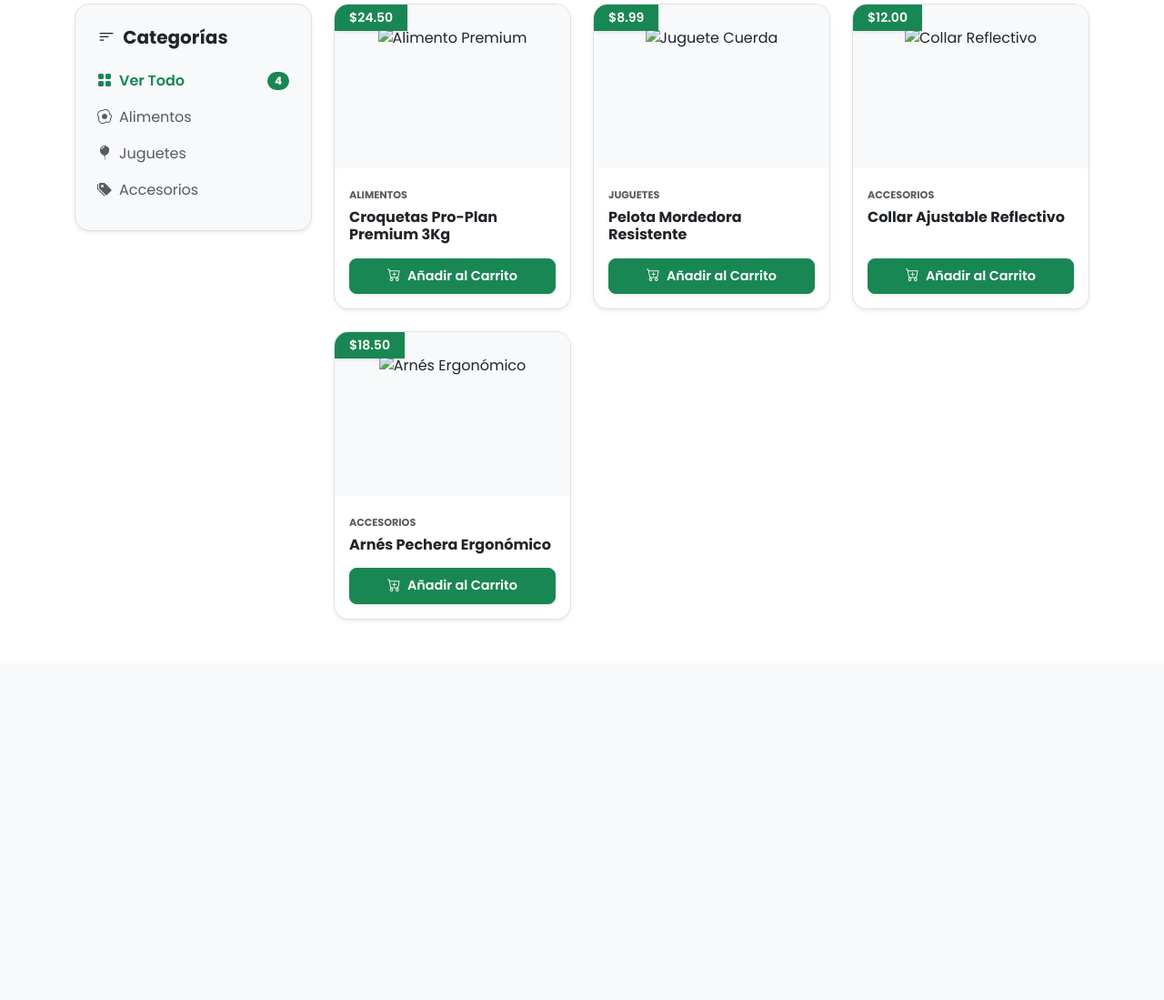
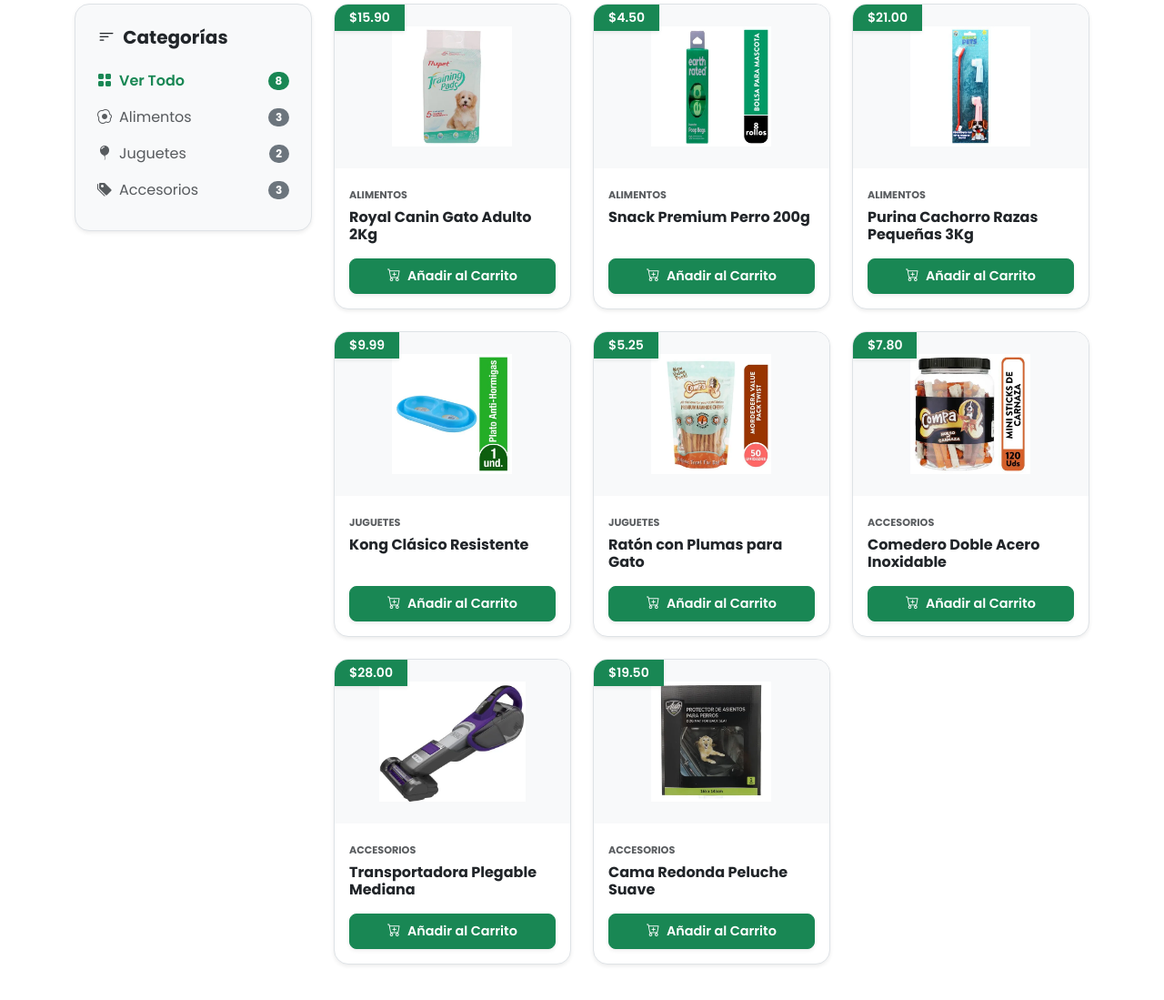
Before and after one commit to adonnis98/ISTLC, a plain HTML site: page Huellitas Felices/petshop.html in a window 1280 px wide. Shown: the part 459-1558 px from the top of the page at 91% size. Before the commit the page ends 1188 px from the top, so only its background shows below. Drawn offline with nearby package versions, Linux system fonts and the light colour scheme; some packages are replaced by stand-ins of ours; a script that the page names is missing.

Commit message:
Proyecto terminado

```diff
--- a/Huellitas Felices/petshop.html
+++ b/Huellitas Felices/petshop.html
@@ -65,19 +65,22 @@
                             <button data-categoria="todos"
                                 class="btn-categoria list-group-item list-group-item-action d-flex justify-content-between align-items-center bg-transparent border-0 py-2 px-0 active fw-semibold text-success">
                                 <span><i class="bi bi-grid-fill me-2"></i>Ver Todo</span>
-                                <span class="badge bg-success rounded-pill">4</span>
+                                <span class="badge bg-success rounded-pill">8</span>
                             </button>
                             <button data-categoria="Alimentos"
                                 class="btn-categoria list-group-item list-group-item-action d-flex justify-content-between align-items-center bg-transparent border-0 py-2 px-0 text-muted">
                                 <span><i class="bi bi-egg-fried me-2"></i>Alimentos</span>
+                                <span class="badge bg-secondary rounded-pill">3</span>
                             </button>
                             <button data-categoria="Juguetes"
                                 class="btn-categoria list-group-item list-group-item-action d-flex justify-content-between align-items-center bg-transparent border-0 py-2 px-0 text-muted">
                                 <span><i class="bi bi-balloon-fill me-2"></i>Juguetes</span>
+                                <span class="badge bg-secondary rounded-pill">2</span>
                             </button>
                             <button data-categoria="Accesorios"
                                 class="btn-categoria list-group-item list-group-item-action d-flex justify-content-between align-items-center bg-transparent border-0 py-2 px-0 text-muted">
                                 <span><i class="bi bi-tags-fill me-2"></i>Accesorios</span>
+                                <span class="badge bg-secondary rounded-pill">3</span>
                             </button>
                         </div>
                     </div>
@@ -89,19 +92,51 @@
                         <div class="col-12 col-sm-6 col-md-4" data-cat="Alimentos">
                             <div class="card h-100 border rounded-4 shadow-sm overflow-hidden card-producto">
                                 <div class="position-relative bg-light text-center py-4" style="height: 180px;">
-                                    <img src="Image/producto1.jpg" class="h-100 object-contain mx-auto"
-                                        alt="Alimento Premium">
-                                    <span
-                                        class="position-absolute top-0 start-0 bg-success text-white px-3 py-1 rounded-bottom-end-4 small fw-semibold shadow-sm">$24.50</span>
+                                    <img src="Image/Productos8.webp" class="h-100 object-contain mx-auto" alt="Alimento Gato">
+                                    <span class="position-absolute top-0 start-0 bg-success text-white px-3 py-1 rounded-bottom-end-4 small fw-semibold shadow-sm">$15.90</span>
                                 </div>
                                 <div class="card-body p-3 d-flex flex-column justify-content-between">
                                     <div>
-                                        <span class="text-uppercase tracking-wider text-muted extra-small fw-bold"
-                                            style="font-size:0.7rem;">Alimentos</span>
-                                        <h6 class="fw-bold text-dark mt-1 mb-2">Croquetas Pro-Plan Premium 3Kg</h6>
+                                        <span class="text-uppercase tracking-wider text-muted extra-small fw-bold" style="font-size:0.7rem;">Alimentos</span>
+                                        <h6 class="fw-bold text-dark mt-1 mb-2">Royal Canin Gato Adulto 2Kg</h6>
                                     </div>
-                                    <button class="btn btn-success w-100 btn-sm rounded-3 py-2 fw-semibold shadow-sm mt-2 btn-agregar-carrito"
-                                        data-nombre="Croquetas Pro-Plan Premium 3Kg" data-precio="24.50">
+                                    <button class="btn btn-success w-100 btn-sm rounded-3 py-2 fw-semibold shadow-sm mt-2 btn-agregar-carrito" data-nombre="Royal Canin Gato Adulto 2Kg" data-precio="15.90">
+                                        <i class="bi bi-cart-plus me-1"></i> Añadir al Carrito
+                                    </button>
+                                </div>
+                            </div>
+                        </div>
+
+                        <div class="col-12 col-sm-6 col-md-4" data-cat="Alimentos">
+                            <div class="card h-100 border rounded-4 shadow-sm overflow-hidden card-producto">
+                                <div class="position-relative bg-light text-center py-4" style="height: 180px;">
+                                    <img src="Image/Productos9.webp" class="h-100 object-contain mx-auto" alt="Snack Perro">
+                                    <span class="position-absolute top-0 start-0 bg-success text-white px-3 py-1 rounded-bottom-end-4 small fw-semibold shadow-sm">$4.50</span>
+                                </div>
+                                <div class="card-body p-3 d-flex flex-column justify-content-between">
+                                    <div>
+                                        <span class="text-uppercase tracking-wider text-muted extra-small fw-bold" style="font-size:0.7rem;">Alimentos</span>
+                                        <h6 class="fw-bold text-dark mt-1 mb-2">Snack Premium Perro 200g</h6>
+                                    </div>
+                                    <button class="btn btn-success w-100 btn-sm rounded-3 py-2 fw-semibold shadow-sm mt-2 btn-agregar-carrito" data-nombre="Snack Premium Perro 200g" data-precio="4.50">
+                                        <i class="bi bi-cart-plus me-1"></i> Añadir al Carrito
+                                    </button>
+                                </div>
+                            </div>
+                        </div>
+
+                        <div class="col-12 col-sm-6 col-md-4" data-cat="Alimentos">
+                            <div class="card h-100 border rounded-4 shadow-sm overflow-hidden card-producto">
+                                <div class="position-relative bg-light text-center py-4" style="height: 180px;">
+                                    <img src="Image/Productos10.webp" class="h-100 object-contain mx-auto" alt="Alimento Cachorro">
+                                    <span class="position-absolute top-0 start-0 bg-success text-white px-3 py-1 rounded-bottom-end-4 small fw-semibold shadow-sm">$21.00</span>
+                                </div>
+                                <div class="card-body p-3 d-flex flex-column justify-content-between">
+                                    <div>
+                                        <span class="text-uppercase tracking-wider text-muted extra-small fw-bold" style="font-size:0.7rem;">Alimentos</span>
+                                        <h6 class="fw-bold text-dark mt-1 mb-2">Purina Cachorro Razas Pequeñas 3Kg</h6>
+                                    </div>
+                                    <button class="btn btn-success w-100 btn-sm rounded-3 py-2 fw-semibold shadow-sm mt-2 btn-agregar-carrito" data-nombre="Purina Cachorro Razas Pequeñas 3Kg" data-precio="21.00">
                                         <i class="bi bi-cart-plus me-1"></i> Añadir al Carrito
                                     </button>
                                 </div>
@@ -111,19 +146,33 @@
                         <div class="col-12 col-sm-6 col-md-4" data-cat="Juguetes">
                             <div class="card h-100 border rounded-4 shadow-sm overflow-hidden card-producto">
                                 <div class="position-relative bg-light text-center py-4" style="height: 180px;">
-                                    <img src="Image/producto2.jpg" class="h-100 object-contain mx-auto"
-                                        alt="Juguete Cuerda">
-                                    <span
-                                        class="position-absolute top-0 start-0 bg-success text-white px-3 py-1 rounded-bottom-end-4 small fw-semibold shadow-sm">$8.99</span>
+                                    <img src="Image/Productos11.webp" class="h-100 object-contain mx-auto" alt="Juguete Kong">
+                                    <span class="position-absolute top-0 start-0 bg-success text-white px-3 py-1 rounded-bottom-end-4 small fw-semibold shadow-sm">$9.99</span>
                                 </div>
                                 <div class="card-body p-3 d-flex flex-column justify-content-between">
                                     <div>
-                                        <span class="text-uppercase tracking-wider text-muted extra-small fw-bold"
-                                            style="font-size:0.7rem;">Juguetes</span>
-                                        <h6 class="fw-bold text-dark mt-1 mb-2">Pelota Mordedora Resistente</h6>
+                                        <span class="text-uppercase tracking-wider text-muted extra-small fw-bold" style="font-size:0.7rem;">Juguetes</span>
+                                        <h6 class="fw-bold text-dark mt-1 mb-2">Kong Clásico Resistente</h6>
                                     </div>
-                                    <button class="btn btn-success w-100 btn-sm rounded-3 py-2 fw-semibold shadow-sm mt-2 btn-agregar-carrito"
-                                        data-nombre="Pelota Mordedora Resistente" data-precio="8.99">
+                                    <button class="btn btn-success w-100 btn-sm rounded-3 py-2 fw-semibold shadow-sm mt-2 btn-agregar-carrito" data-nombre="Kong Clásico Resistente" data-precio="9.99">
+                                        <i class="bi bi-cart-plus me-1"></i> Añadir al Carrito
+                                    </button>
+                                </div>
+                            </div>
+                        </div>
+
+                        <div class="col-12 col-sm-6 col-md-4" data-cat="Juguetes">
+                            <div class="card h-100 border rounded-4 shadow-sm overflow-hidden card-producto">
+                                <div class="position-relative bg-light text-center py-4" style="height: 180px;">
+                                    <img src="Image/Productos12.webp" class="h-100 object-contain mx-auto" alt="Raton Gato">
+                                    <span class="position-absolute top-0 start-0 bg-success text-white px-3 py-1 rounded-bottom-end-4 small fw-semibold shadow-sm">$5.25</span>
+                                </div>
+                                <div class="card-body p-3 d-flex flex-column justify-content-between">
+                                    <div>
+                                        <span class="text-uppercase tracking-wider text-muted extra-small fw-bold" style="font-size:0.7rem;">Juguetes</span>
+                                        <h6 class="fw-bold text-dark mt-1 mb-2">Ratón con Plumas para Gato</h6>
+                                    </div>
+                                    <button class="btn btn-success w-100 btn-sm rounded-3 py-2 fw-semibold shadow-sm mt-2 btn-agregar-carrito" data-nombre="Ratón con Plumas para Gato" data-precio="5.25">
                                         <i class="bi bi-cart-plus me-1"></i> Añadir al Carrito
                                     </button>
                                 </div>
@@ -133,19 +182,15 @@
                         <div class="col-12 col-sm-6 col-md-4" data-cat="Accesorios">
                             <div class="card h-100 border rounded-4 shadow-sm overflow-hidden card-producto">
                                 <div class="position-relative bg-light text-center py-4" style="height: 180px;">
-                                    <img src="Image/producto3.jpg" class="h-100 object-contain mx-auto"
-                                        alt="Collar Reflectivo">
-                                    <span
-                                        class="position-absolute top-0 start-0 bg-success text-white px-3 py-1 rounded-bottom-end-4 small fw-semibold shadow-sm">$12.00</span>
+                                    <img src="Image/Productos13.webp" class="h-100 object-contain mx-auto" alt="Comedero">
+                                    <span class="position-absolute top-0 start-0 bg-success text-white px-3 py-1 rounded-bottom-end-4 small fw-semibold shadow-sm">$7.80</span>
                                 </div>
                                 <div class="card-body p-3 d-flex flex-column justify-content-between">
                                     <div>
-                                        <span class="text-uppercase tracking-wider text-muted extra-small fw-bold"
-                                            style="font-size:0.7rem;">Accesorios</span>
-                                        <h6 class="fw-bold text-dark mt-1 mb-2">Collar Ajustable Reflectivo</h6>
+                                        <span class="text-uppercase tracking-wider text-muted extra-small fw-bold" style="font-size:0.7rem;">Accesorios</span>
+                                        <h6 class="fw-bold text-dark mt-1 mb-2">Comedero Doble Acero Inoxidable</h6>
                                     </div>
-                                    <button class="btn btn-success w-100 btn-sm rounded-3 py-2 fw-semibold shadow-sm mt-2 btn-agregar-carrito"
-                                        data-nombre="Collar Ajustable Reflectivo" data-precio="12.00">
+                                    <button class="btn btn-success w-100 btn-sm rounded-3 py-2 fw-semibold shadow-sm mt-2 btn-agregar-carrito" data-nombre="Comedero Doble Acero Inoxidable" data-precio="7.80">
                                         <i class="bi bi-cart-plus me-1"></i> Añadir al Carrito
                                     </button>
                                 </div>
@@ -155,19 +200,33 @@
                         <div class="col-12 col-sm-6 col-md-4" data-cat="Accesorios">
                             <div class="card h-100 border rounded-4 shadow-sm overflow-hidden card-producto">
                                 <div class="position-relative bg-light text-center py-4" style="height: 180px;">
-                                    <img src="Image/producto4.jpg" class="h-100 object-contain mx-auto"
-                                        alt="Arnés Ergonómico">
-                                    <span
-                                        class="position-absolute top-0 start-0 bg-success text-white px-3 py-1 rounded-bottom-end-4 small fw-semibold shadow-sm">$18.50</span>
+                                    <img src="Image/Productos14.webp" class="h-100 object-contain mx-auto" alt="Transportadora">
+                                    <span class="position-absolute top-0 start-0 bg-success text-white px-3 py-1 rounded-bottom-end-4 small fw-semibold shadow-sm">$28.00</span>
                                 </div>
                                 <div class="card-body p-3 d-flex flex-column justify-content-between">
                                     <div>
-                                        <span class="text-uppercase tracking-wider text-muted extra-small fw-bold"
-                                            style="font-size:0.7rem;">Accesorios</span>
-                                        <h6 class="fw-bold text-dark mt-1 mb-2">Arnés Pechera Ergonómico</h6>
+                                        <span class="text-uppercase tracking-wider text-muted extra-small fw-bold" style="font-size:0.7rem;">Accesorios</span>
+                                        <h6 class="fw-bold text-dark mt-1 mb-2">Transportadora Plegable Mediana</h6>
                                     </div>
-                                    <button class="btn btn-success w-100 btn-sm rounded-3 py-2 fw-semibold shadow-sm mt-2 btn-agregar-carrito"
-                                        data-nombre="Arnés Pechera Ergonómico" data-precio="18.50">
+                                    <button class="btn btn-success w-100 btn-sm rounded-3 py-2 fw-semibold shadow-sm mt-2 btn-agregar-carrito" data-nombre="Transportadora Plegable Mediana" data-precio="28.00">
+                                        <i class="bi bi-cart-plus me-1"></i> Añadir al Carrito
+                                    </button>
+                                </div>
+                            </div>
+                        </div>
+
+                        <div class="col-12 col-sm-6 col-md-4" data-cat="Accesorios">
+                            <div class="card h-100 border rounded-4 shadow-sm overflow-hidden card-producto">
+                                <div class="position-relative bg-light text-center py-4" style="height: 180px;">
+                                    <img src="Image/Productos15.webp" class="h-100 object-contain mx-auto" alt="Cama Mascota">
+                                    <span class="position-absolute top-0 start-0 bg-success text-white px-3 py-1 rounded-bottom-end-4 small fw-semibold shadow-sm">$19.50</span>
+                                </div>
+                                <div class="card-body p-3 d-flex flex-column justify-content-between">
+                                    <div>
+                                        <span class="text-uppercase tracking-wider text-muted extra-small fw-bold" style="font-size:0.7rem;">Accesorios</span>
+                                        <h6 class="fw-bold text-dark mt-1 mb-2">Cama Redonda Peluche Suave</h6>
+                                    </div>
+                                    <button class="btn btn-success w-100 btn-sm rounded-3 py-2 fw-semibold shadow-sm mt-2 btn-agregar-carrito" data-nombre="Cama Redonda Peluche Suave" data-precio="19.50">
                                         <i class="bi bi-cart-plus me-1"></i> Añadir al Carrito
                                     </button>
                                 </div>
```
Also changed, not shown: Huellitas Felices/adopcion.html (+3 -4 lines), Huellitas Felices/Image/adopcion1.jpg (added), Huellitas Felices/Image/adopcion12.jpg (deleted), Huellitas Felices/Image/servicios.jpg (deleted).
